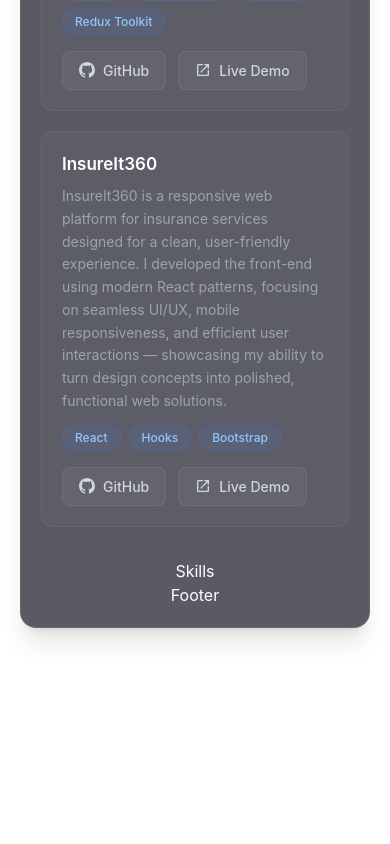
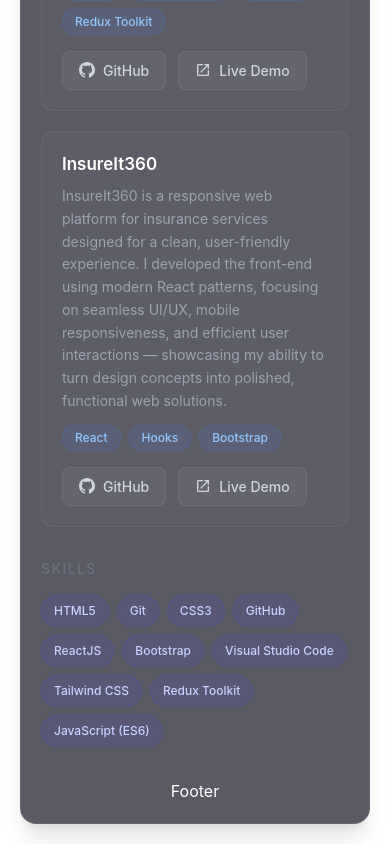
Before and after one commit to aruntutter/portfolio-v2, a React (Vite) app: page / in a window 390 px wide. Shown: the part 2455-3299 px from the top of the page. Before the commit the page ends 3103 px from the top, so only its background shows below. Built offline with nearby package versions, Linux system fonts and the light colour scheme.

Commit message:
feat: design Skills section UI

```diff
--- a/src/components/Skills.jsx
+++ b/src/components/Skills.jsx
@@ -1,5 +1,41 @@
-const Skills = () => {
-  return <div>Skills</div>;
+import skills from "../data/skills";
+
+const SkillsSection = () => {
+  return (
+    <section className="mb-8">
+      <h2
+        className="text-sm font-medium uppercase tracking-widest mb-4"
+        style={{ color: "var(--color-text-muted)" }}
+      >
+        Skills
+      </h2>
+      <div className="flex flex-wrap gap-2">
+        {skills.map((skill, index) => (
+          <span
+            key={index}
+            className="sm:px-4 sm:py-2 rounded-full sm:text-[0.875rem] font-medium transition-all duration-300 px-3 py-1.5 text-[0.75rem]"
+            style={{
+              color: "var(--color-text-accent)",
+              background: "rgba(79, 70, 229, 0.12)",
+              border: "1px solid rgba(79, 70, 229, 0.2)",
+            }}
+            onMouseEnter={(e) => {
+              e.currentTarget.style.background = "rgba(79, 70, 229, 0.2)";
+              e.currentTarget.style.border = "1px solid rgba(79, 70, 229, 0.3)";
+              e.currentTarget.style.transform = "translateY(-2px)";
+            }}
+            onMouseLeave={(e) => {
+              e.currentTarget.style.background = "rgba(79, 70, 229, 0.12)";
+              e.currentTarget.style.border = "1px solid rgba(79, 70, 229, 0.2)";
+              e.currentTarget.style.transform = "translateY(0)";
+            }}
+          >
+            {skill}
+          </span>
+        ))}
+      </div>
+    </section>
+  );
 };
 
-export default Skills;
+export default SkillsSection;
--- a/src/data/skills.js
+++ b/src/data/skills.js
@@ -0,0 +1,14 @@
+const skills = [
+  "HTML5",
+  "Git",
+  "CSS3",
+  "GitHub",
+  "ReactJS",
+  "Bootstrap",
+  "Visual Studio Code",
+  "Tailwind CSS",
+  "Redux Toolkit",
+  "JavaScript (ES6)",
+];
+
+export default skills;
```
